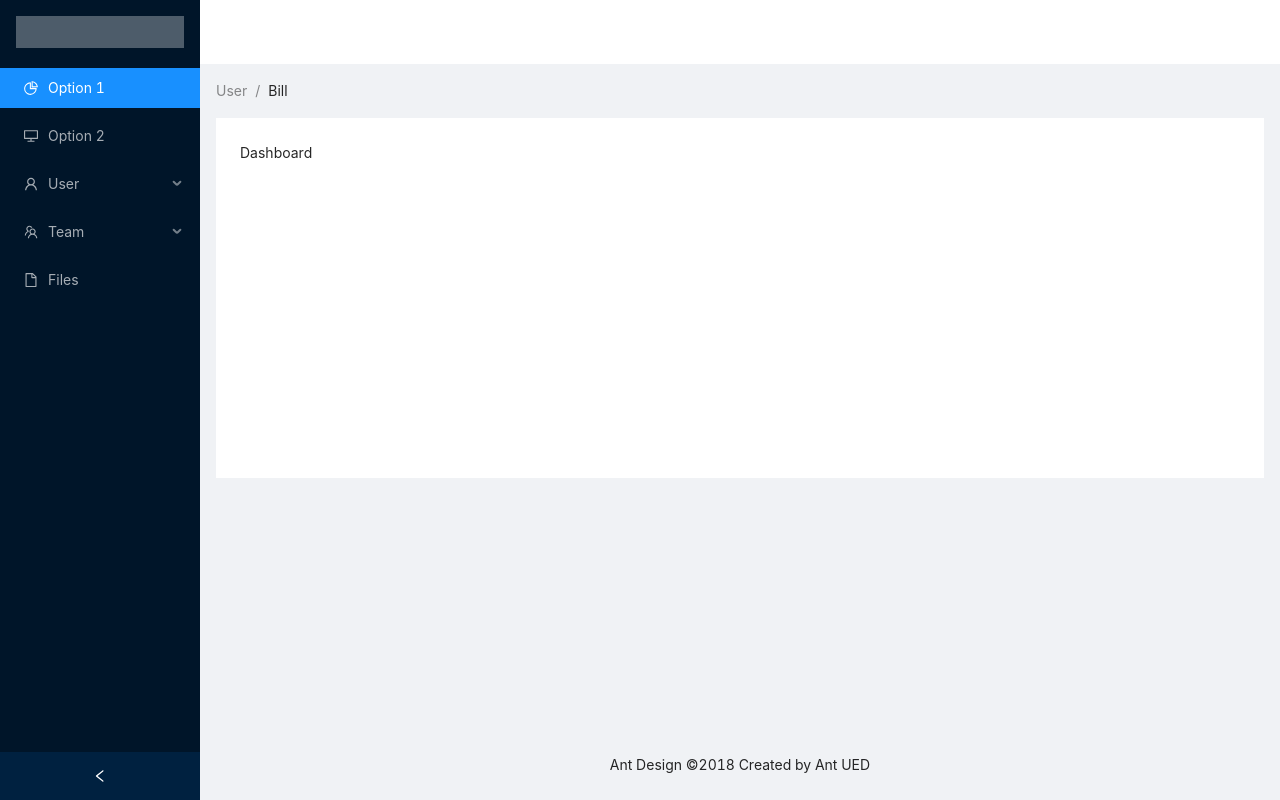
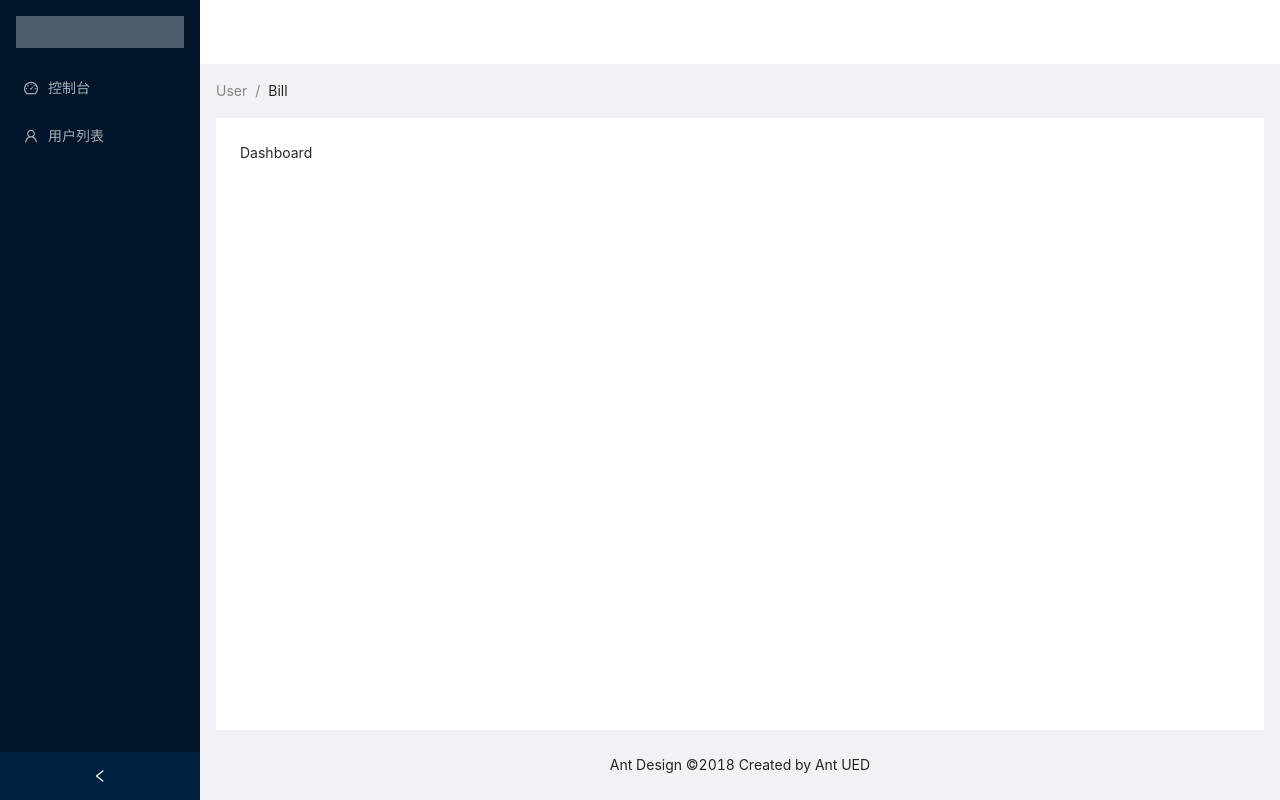
Before and after one commit to 19940727/future, a React (Vite) app: page / in a window 1280 px wide. Built offline with nearby package versions, Linux system fonts and the light colour scheme.

Commit message:
Layout menu feature

```diff
--- a/package.json
+++ b/package.json
@@ -19,6 +19,7 @@
     "@types/react": "^18.0.17",
     "@types/react-dom": "^18.0.6",
     "@vitejs/plugin-react": "^2.1.0",
+    "less": "^4.1.3",
     "typescript": "^4.6.4",
     "vite": "^3.1.0"
   }
--- a/src/components/layout/layout.tsx
+++ b/src/components/layout/layout.tsx
@@ -1,66 +1,28 @@
-import {
-    DesktopOutlined,
-    FileOutlined,
-    PieChartOutlined,
-    TeamOutlined,
-    UserOutlined,
-} from '@ant-design/icons';
-import type { MenuProps } from 'antd';
-import { Breadcrumb, Layout, Menu } from 'antd';
-import React, { useState } from 'react';
+import {Breadcrumb, Layout} from 'antd';
+import React from 'react';
 import {Outlet} from "react-router-dom";
+import Sidebar from "../sidebar/sidebar";
 
-const { Header, Content, Footer, Sider } = Layout;
+const {Header, Content, Footer} = Layout;
 
-type MenuItem = Required<MenuProps>['items'][number];
-
-function getItem(
-    label: React.ReactNode,
-    key: React.Key,
-    icon?: React.ReactNode,
-    children?: MenuItem[],
-): MenuItem {
-    return {
-        key,
-        icon,
-        children,
-        label,
-    } as MenuItem;
-}
-
-const items: MenuItem[] = [
-    getItem('Option 1', '1', <PieChartOutlined />),
-    getItem('Option 2', '2', <DesktopOutlined />),
-    getItem('User', 'sub1', <UserOutlined />, [
-        getItem('Tom', '3'),
-        getItem('Bill', '4'),
-        getItem('Alex', '5'),
-    ]),
-    getItem('Team', 'sub2', <TeamOutlined />, [getItem('Team 1', '6'), getItem('Team 2', '8')]),
-    getItem('Files', '9', <FileOutlined />),
-];
 
 const LayoutWrapper: React.FC = () => {
-    const [collapsed, setCollapsed] = useState(false);
 
     return (
-        <Layout style={{ minHeight: '100vh' }}>
-            <Sider id="wrapper-sider" collapsible collapsed={collapsed} onCollapse={value => setCollapsed(value)}>
-                <div className="logo" />
-                <Menu theme="dark" defaultSelectedKeys={['1']} mode="inline" items={items} />
-            </Sider>
+        <Layout style={{minHeight: '100vh'}}>
+            <Sidebar />
             <Layout className="site-layout">
-                <Header className="site-layout-background" style={{ padding: 0 }} />
-                <Content style={{ margin: '0 16px' }}>
-                    <Breadcrumb style={{ margin: '16px 0' }}>
+                <Header className="site-layout-background" style={{padding: 0}}/>
+                <Content style={{margin: '0 16px'}}>
+                    <Breadcrumb style={{margin: '16px 0'}}>
                         <Breadcrumb.Item>User</Breadcrumb.Item>
                         <Breadcrumb.Item>Bill</Breadcrumb.Item>
                     </Breadcrumb>
-                    <div className="site-layout-background" style={{ padding: 24, minHeight: 360 }}>
-                        <Outlet />
+                    <div className="site-layout-background" style={{padding: 24, minHeight: "100%"}}>
+                        <Outlet/>
                     </div>
                 </Content>
-                <Footer style={{ textAlign: 'center' }}>Ant Design ©2018 Created by Ant UED</Footer>
+                <Footer style={{textAlign: 'center'}}>Ant Design ©2018 Created by Ant UED</Footer>
             </Layout>
         </Layout>
     );
--- /dev/null
+++ b/src/components/sidebar/sidebar.tsx
@@ -0,0 +1,61 @@
+import React, {useState} from 'react';
+import {Layout, Menu, MenuProps} from "antd";
+import { MenuInfo } from 'rc-menu/es/interface';
+import routes, {RouteConfig} from "../../router/router";
+import {useNavigate} from "react-router-dom";
+
+const {Sider} = Layout;
+
+type MenuItem = Required<MenuProps>['items'][number];
+
+function getItem(
+    label: React.ReactNode,
+    key: React.Key | undefined,
+    icon?: React.ReactNode,
+    children?: MenuItem[] | null,
+): MenuItem {
+    return {
+        key,
+        icon,
+        children,
+        label,
+    } as MenuItem;
+}
+
+function menuEach(menus: MenuItem[], routes: RouteConfig[]): MenuItem[] {
+    if (menus == null) {
+        menus = [];
+    }
+    routes.forEach((route) => {
+        console.log(route)
+        if (route.children) {
+            let children = menuEach(menus, route.children);
+            menus.concat(children);
+        } else {
+            if (route.label) {
+                menus.push(getItem(route.label, route.key, route.icon));
+            }
+        }
+    });
+    return menus;
+}
+
+const Sidebar = () => {
+    const [collapsed, setCollapsed] = useState(false);
+    const navigate = useNavigate();
+
+    let menus = menuEach([], routes);
+
+    const handleClick = (e: MenuInfo) => {
+        navigate(e.key);
+    }
+
+    return (
+        <Sider id="wrapper-sider" collapsible collapsed={collapsed} onCollapse={value => setCollapsed(value)}>
+            <div className="logo"/>
+            <Menu theme="dark" defaultSelectedKeys={['1']} mode="inline" items={menus} onClick={handleClick}/>
+        </Sider>
+    );
+};
+
+export default Sidebar;
--- a/src/main.tsx
+++ b/src/main.tsx
@@ -1,11 +1,11 @@
 import React from 'react'
 import ReactDOM from 'react-dom/client'
-import './main.css'
-import {RouterProvider} from "react-router-dom";
+import './main.less'
+import {createBrowserRouter, RouterProvider} from "react-router-dom";
 import routes from "./router/router";
 
 ReactDOM.createRoot(document.getElementById('root') as HTMLElement).render(
     <React.StrictMode>
-        <RouterProvider router={routes} />
+        <RouterProvider router={createBrowserRouter(routes)}/>
     </React.StrictMode>
 );
--- a/src/router/router.tsx
+++ b/src/router/router.tsx
@@ -1,26 +1,41 @@
 import * as React from "react";
 import type {RouteObject} from "react-router-dom";
+
+import {
+    DashboardOutlined,
+    UserOutlined,
+} from '@ant-design/icons';
+
 import Dashboard from "../pages/dashboard/dashboard";
-import {createBrowserRouter,RouteProps} from "react-router-dom";
 import User from "../pages/system/user/user";
 import NoMatch from "../404";
 import LayoutWrapper from "../components/layout/layout";
 import Login from "../login";
 
-let routes: RouteObject[] = [
+export declare type RouteConfig = RouteObject & {
+    key?: React.Key;
+    label?: React.ReactNode;
+    icon?: React.ReactNode;
+    children?: RouteConfig[];
+}
+
+let routes: RouteConfig[] = [
     {path: "/login", element: <Login/>},
     {
         path: "/",
         element: <LayoutWrapper/>,
         children: [
-            {index: true, element: <Dashboard/>},
+            {index: true, element: <Dashboard/>, key: "/", label: "控制台", icon: <DashboardOutlined/>},
             {
                 path: "/system/user",
                 element: <User/>,
+                icon: <UserOutlined/>,
+                label: "用户列表",
+                key: "/system/user",
             },
         ],
     },
     {path: "*", element: <NoMatch/>}
 ];
 
-export default createBrowserRouter(routes);
+export default routes;
```
Also changed, not shown: src/main.less (renamed from src/main.css), 1 other file (tests, documents, lock files or other folders).
